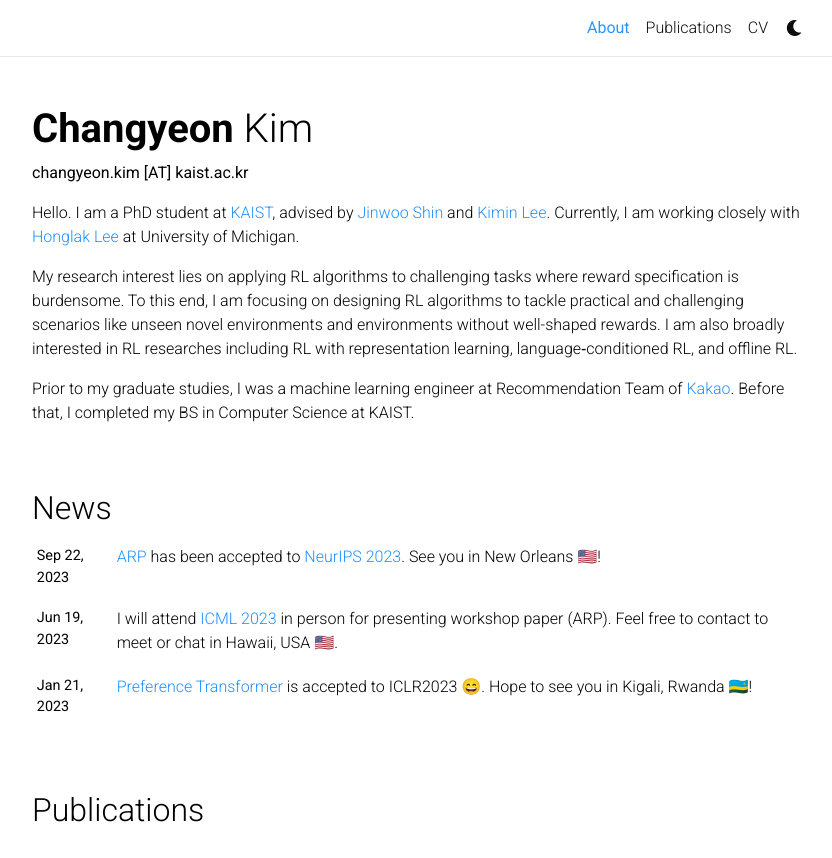
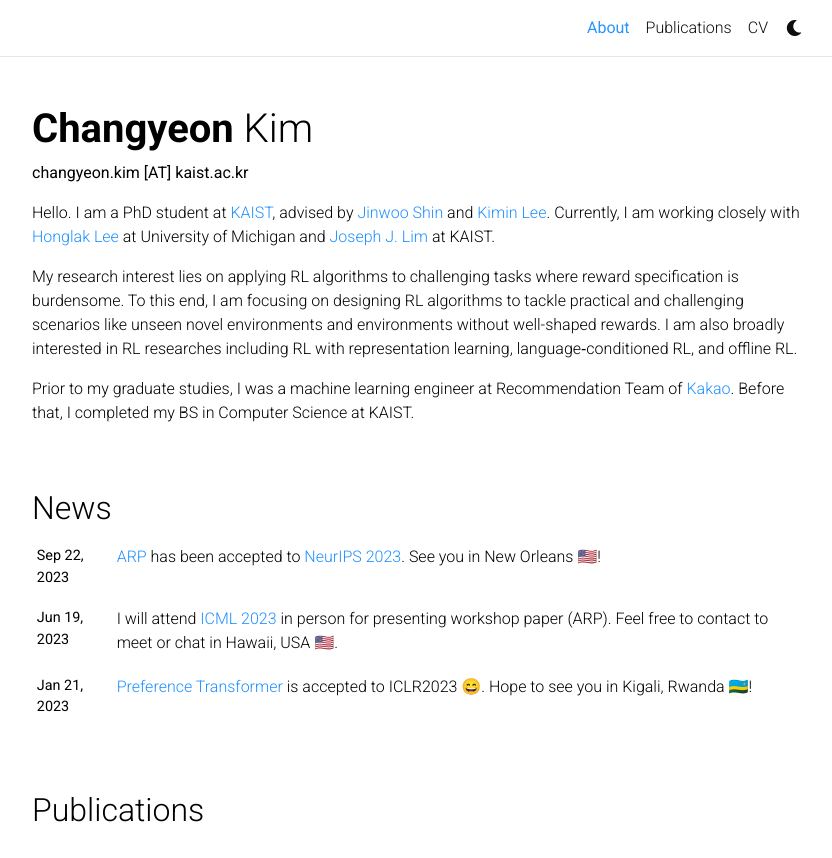
Before and after one commit to csmile-1006/csmile-1006.github.io, a Jekyll site: the page built from _pages/about.md, in a window 1280 px wide and 900 px high, cut to the strip 0-858 px from the top of the window. Shown: the whole strip, without its empty margins (223-1055 px from the left). Built offline with Jekyll 4.4.1, drawn with Linux system fonts in a browser that asks for light colours; emoji names are drawn with the system emoji font; comment, search, counter and statistics services are not loaded; a style sheet for code colours, icons or effects is not loaded.

Commit message:
add joseph in about.md

```diff
--- a/_pages/about.md
+++ b/_pages/about.md
@@ -53,7 +53,7 @@ academic_services:
 
 ---
 
-Hello. I am a PhD student at <a href="https://gsai.kaist.ac.kr/">KAIST</a>, advised by <a href="https://alinlab.kaist.ac.kr/shin.html">Jinwoo Shin</a> and <a href="https://sites.google.com/view/kiminlee">Kimin Lee</a>. Currently, I am working closely with <a href="https://web.eecs.umich.edu/~honglak/">Honglak Lee</a> at University of Michigan.
+Hello. I am a PhD student at <a href="https://gsai.kaist.ac.kr/">KAIST</a>, advised by <a href="https://alinlab.kaist.ac.kr/shin.html">Jinwoo Shin</a> and <a href="https://sites.google.com/view/kiminlee">Kimin Lee</a>. Currently, I am working closely with <a href="https://web.eecs.umich.edu/~honglak/">Honglak Lee</a> at University of Michigan and <a href="https://clvrai.com/web_lim/">Joseph J. Lim<a/> at KAIST.
 
 My research interest lies on applying RL algorithms to challenging tasks where reward specification is burdensome. To this end, I am focusing on designing RL algorithms to tackle practical and challenging scenarios like unseen novel environments and environments without well-shaped rewards.
 I am also broadly interested in RL researches including RL with representation learning, language‐conditioned RL, and offline RL.
```
